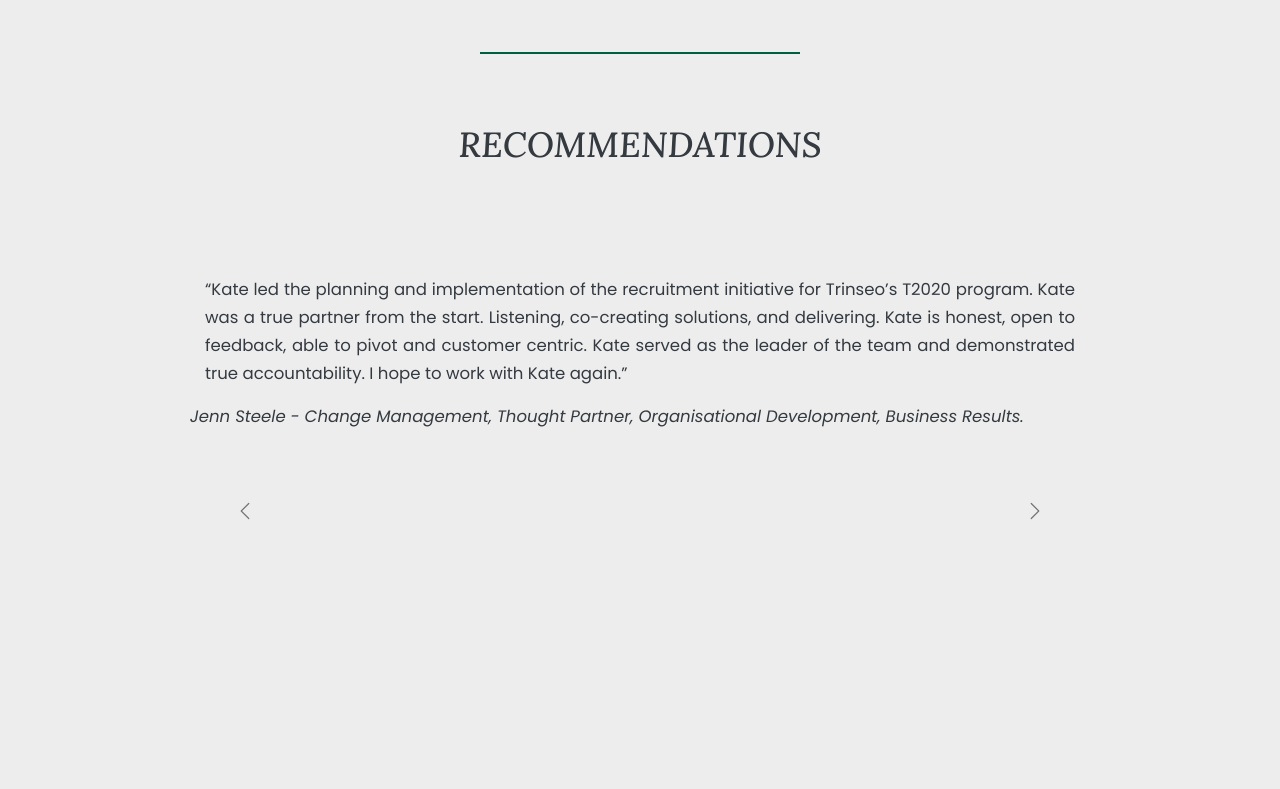
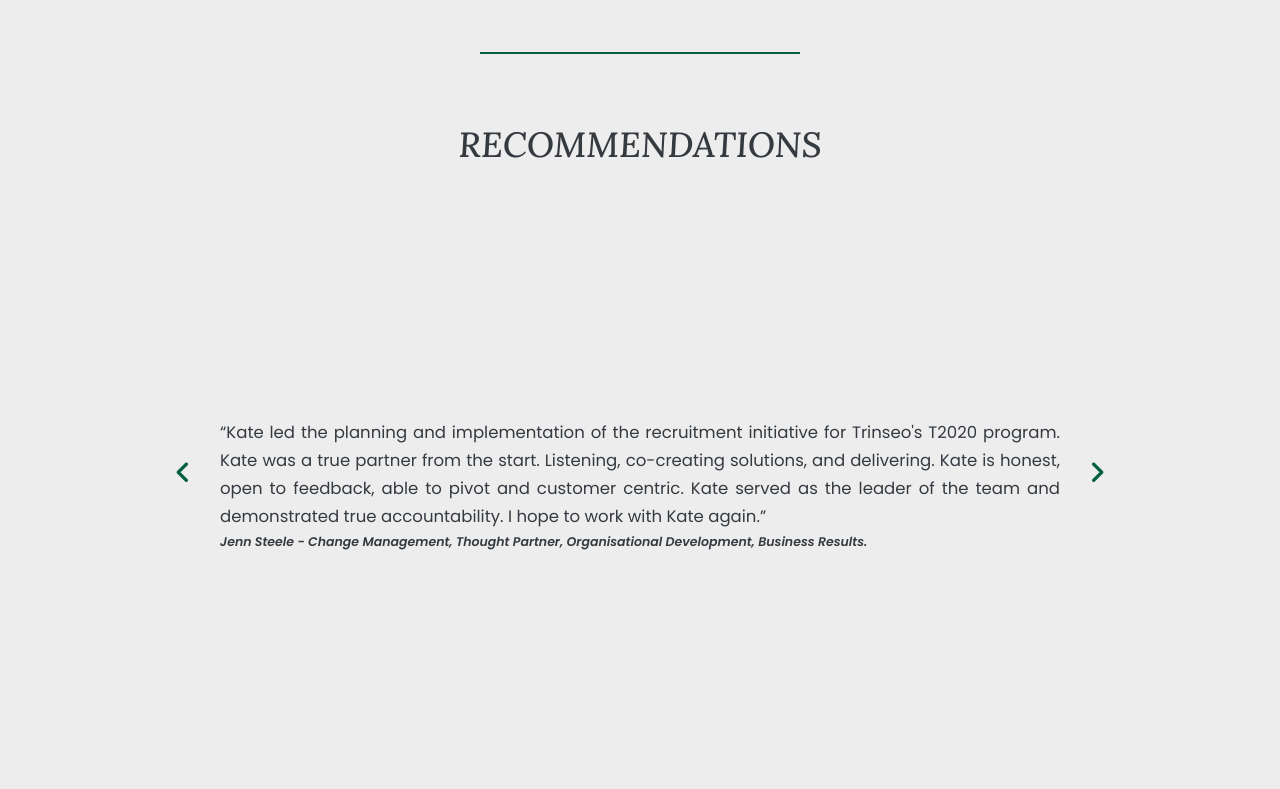
Before and after one commit to neringabickmore/fmpconsulting, a website: page index.html in a window 1280 px wide. Shown: the part 5729-6518 px from the top of the page. Drawn offline with nearby package versions, Linux system fonts and the light colour scheme.

Commit message:
Changed layout styling in recommendations section. Changed hover btn coral to secondary.

```diff
--- a/assets/sass/components/_button.scss
+++ b/assets/sass/components/_button.scss
@@ -19,7 +19,7 @@
 }
 
 #goUpBtn:hover {
-    background-color: var(--color-coral);
+    background-color: var(--color-coral-secondary);
     color: var(--color-white);
     transition: .5s;
     -webkit-transition: .5s;
@@ -36,3 +36,12 @@
     font-size: 16px;
     color: var(--color-white);
 }
+
+.fa-angle-left, .fa-angle-right {
+    font-size: 26px;
+    color: var(--color-green);
+}
+
+.fa-angle-left:hover, .fa-angle-right:hover {
+    color: var(--color-coral-secondary);
+}
--- a/assets/sass/components/_footer.scss
+++ b/assets/sass/components/_footer.scss
@@ -10,7 +10,7 @@
     }
 
     &__link a:hover {
-        color: var(--color-coral);
+        color: var(--color-coral-secondary);
         text-decoration: none;
         transition: .5s;
         -webkit-transition: .5s;
@@ -37,7 +37,7 @@
     }
 
     &__social a:hover>i {
-        background-color: var(--color-coral) !important;
+        background-color: var(--color-coral-secondary) !important;
         color: var(--color-white) !important;
         transition: .5s;
         -webkit-transition: .5s;
--- a/assets/sass/layout/_recommendations.scss
+++ b/assets/sass/layout/_recommendations.scss
@@ -1,7 +1,31 @@
-#recommendations {
-  min-height: 400px;
+.carousel {
+  display: flex;
+  justify-content: center;
 }
-
+.carousel-inner {
+  height: 550px;
+  // max-width: 100%;
+}
 .carousel-item {
-  height: 500px;
+  height: 550px;
+  margin-right: 0;
+  opacity: 0;
+  transform: translate3d(100%, 0, 0);
+  transition: opacity 0.8s ease, transform 0.8s ease;
+  -webkit-transform: translate3d(100%, 0, 0);
+  -moz-transform: translate3d(100%, 0, 0);
+  -ms-transform: translate3d(100%, 0, 0);
+  -o-transform: translate3d(100%, 0, 0);
 }
+.carousel-item.active {
+  opacity: 1;
+  transform: translate3d(0, 0, 0);
+}
+.carousel-control-next {
+  justify-content: end;
+  opacity: 1;
+}
+.carousel-control-prev {
+  justify-content: start;
+  opacity: 1;
+}
--- a/index.html
+++ b/index.html
@@ -343,12 +343,11 @@
                 <div class="col-sm-9 col-12 p-4 text-center d-flex flex-column">
                     <h1 class="h1 p-4 mt-auto">Recommendations</h1>
                     <!-- Carousel -->
-                    <div class="row justify-content-center my-5"></div>
-                    <div id="carouselExampleDark" class="col-12 p-4 carousel carousel-dark slide d-flex flex-column" data-bs-ride="carousel">
-                        <div class="carousel-inner">
+                    <div id="carouselExampleDark" class="p-4 carousel slide container-fluid" data-bs-ride="carousel">
+                        <div class="carousel-inner row align-items-center justify-content-center p-4">
                             <!-- R 1 -->
-                            <div class="carousel-item active mt-auto" data-bs-interval="5000">
-                                <q class="d-block p-4">I have had the privilege of working closely with Kate over the past few years, and
+                            <div class="carousel-item active align-content-center p-4" data-bs-interval="5000">
+                                <q class="d-block">I have had the privilege of working closely with Kate over the past few years, and
                                     I
                                     can
                                     confidently say that she is a truly exceptional individual. Kate is primarily a fantastic and
@@ -360,22 +359,22 @@
                                     heights.<br>
                                     Kate's personality, dedication, strategic mind, and exceptional execution capabilities make
                                     her an invaluable asset.</q>
-                                <p class="italics">Martine Nielsen Seim. Organisational Consulting, Korn Ferry.</p>
+                                <p class="italics bold small-print">Martine Nielsen Seim - Organisational Consulting, Korn Ferry.</p>
                             </div>
                             <!-- R2 -->
-                            <div class="carousel-item mt-auto" data-bs-interval="5000">
-                                <q class="d-block  p-4">Kate led the planning and implementation of the recruitment initiative for
-                                    Trinseo’s T2020
+                            <div class="carousel-item align-content-center p-4" data-bs-interval="5000">
+                                <q class="d-block">Kate led the planning and implementation of the recruitment initiative for
+                                    Trinseo's T2020
                                     program. Kate was a true partner from the start. Listening, co-creating solutions, and
                                     delivering.
                                     Kate is honest, open to feedback, able to pivot and customer centric. Kate served as the
                                     leader of the team and demonstrated true accountability. I hope to work with Kate again.</q>
-                                <p class="italics">Jenn Steele - Change Management, Thought Partner, Organisational Development,
+                                <p class="italics bold small-print">Jenn Steele - Change Management, Thought Partner, Organisational Development,
                                     Business Results.</p>
                             </div>
                             <!-- R3 -->
-                            <div class="carousel-item mt-auto" data-bs-interval="5000">
-                                <q class="d-block  p-4">I hired Kate into the new Search Innovation &amp; Delivery team for Korn Ferry, as
+                            <div class="carousel-item align-content-center p-4" data-bs-interval="5000">
+                                <q class="d-block">I hired Kate into the new Search Innovation &amp; Delivery team for Korn Ferry, as
                                     the EMEA
                                     lead for the newly created team and organisational initiative for the Executive and
                                     Professional search businesses.
@@ -386,11 +385,11 @@
                                     multitasking to the highest degree! Kate has been an absolute pleasure to work with and I
                                     would highly recommend her for any operational leadership or client facing delivery position
                                     within our industry.</q>
-                                <p class="italics">Caroline Buckingham - Senior VP, Global Operations | Strategic Consulting</p>
+                                <p class="italics bold small-print">Caroline Buckingham - Senior VP, Global Operations, Strategic Consulting.</p>
                             </div>
                             <!-- R4 -->
-                            <div class="carousel-item mt-auto" data-bs-interval="5000">
-                                <q class="d-block p-4">I initially hired Kate at Harvey Nash to manage the Groups largest contract account
+                            <div class="carousel-item align-content-center p-4" data-bs-interval="5000">
+                                <q class="d-block">I initially hired Kate at Harvey Nash to manage the Groups largest contract account
                                     and lead
                                     a delivery team which supported it.
                                     It quickly became very obvious to me that Kate had the capability to take on more
@@ -398,21 +397,20 @@
                                     and our Portfolio Sales business.
                                     Kate is great leader, she is a diligent professional with the highest standards, she constantly
                                     looks for improvement in services and is a pleasure to work with.</q>
-                                <p class="italics">Andy Heyes - Managing Director at Harvey Nash, UK&amp;I, Germany, Poland,
-                                    Switzerland, and Australia</p>
+                                <p class="italics bold small-print">Andy Heyes - Managing Director at Harvey Nash, UK&amp;I, Germany, Poland,
+                                    Switzerland, and Australia.</p>
                             </div>
                         </div>
+                        <!-- navigation -->
                         <button class="carousel-control-prev" type="button" data-bs-target="#carouselExampleDark" data-bs-slide="prev">
-                            <span class="carousel-control-prev-icon" aria-hidden="true"></span>
+                            <span aria-hidden="true"><i class="fa-solid fa-angle-left"></i></span>
                             <span class="visually-hidden">Previous</span>
                           </button>
                           <button class="carousel-control-next" type="button" data-bs-target="#carouselExampleDark" data-bs-slide="next">
-                            <span class="carousel-control-next-icon" aria-hidden="true"></span>
+                            <span aria-hidden="true"><i class="fa-solid fa-angle-right"></i></span>
                             <span class="visually-hidden">Next</span>
                           </button>
                     </div>
-                    </div>
-
                 </div>
             </div>
         </section>
```
Also changed, not shown: assets/css/main.min.css, css/main.min.css.
